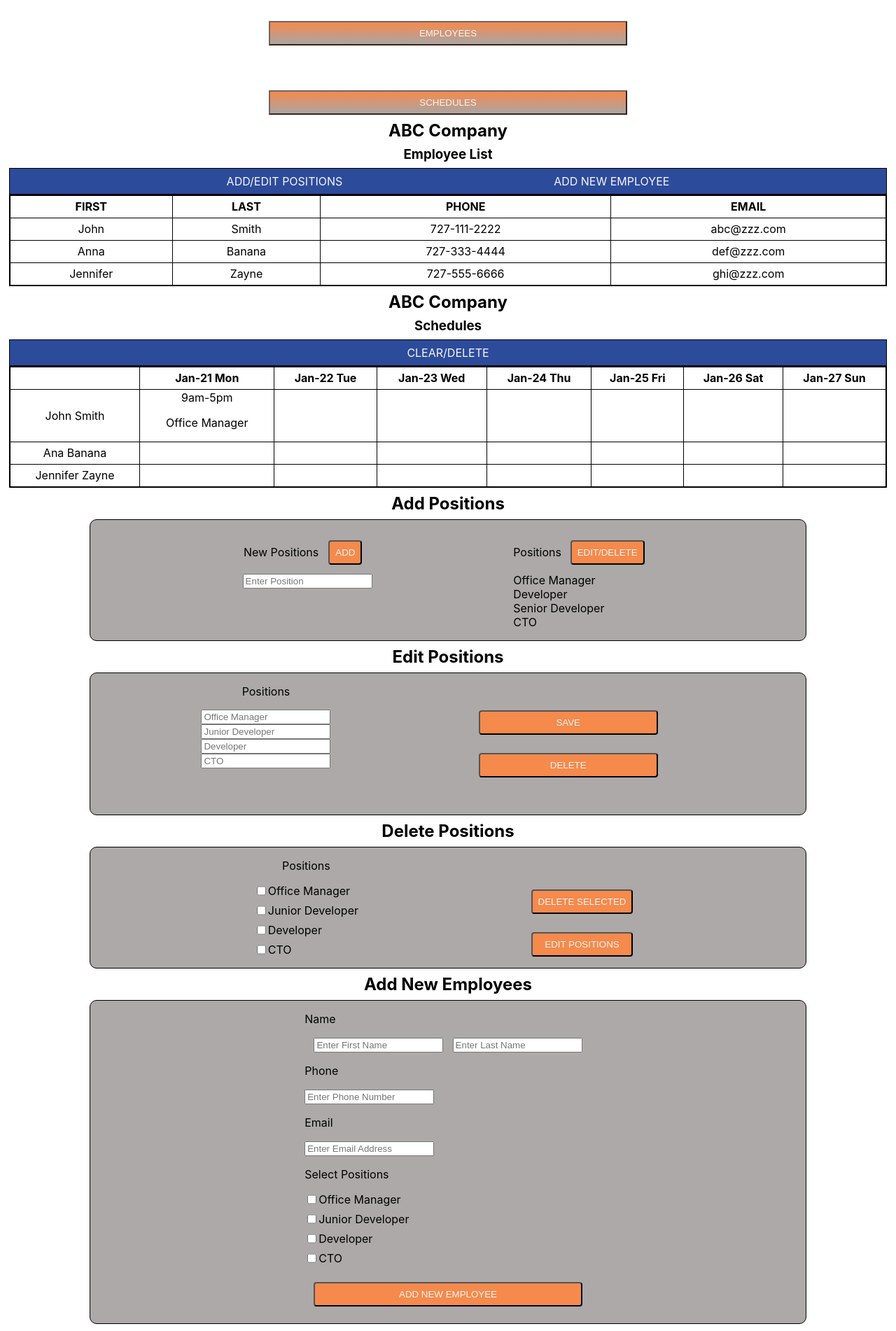
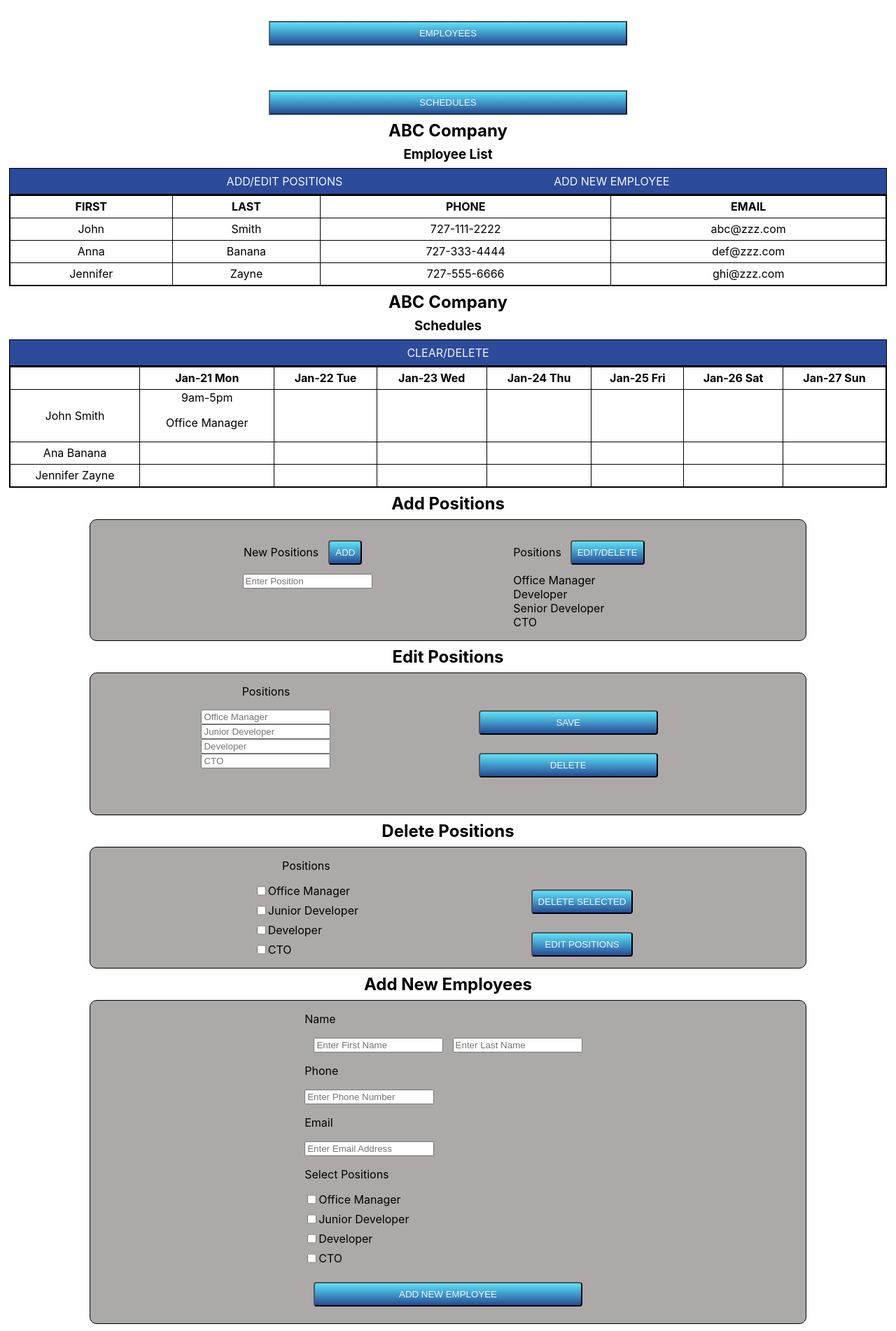
Before and after one commit to StPeteFrank/schedulequik, a React (Create React App) app: page / in a window 1280 px wide. Shown: the part 260-2162 px from the top of the page at 70% size. Built offline with nearby package versions, Linux system fonts and the light colour scheme.

Commit message:
Button color updated.

```diff
--- a/src/index.css
+++ b/src/index.css
@@ -22,7 +22,7 @@ code {
 .Tabs {
   display: flex;
   justify-content: space-evenly;
-  background-color: rgb(245, 138, 76);
+  background-image: linear-gradient(rgb(94, 227, 250), rgb(37, 76, 150));
   color: whitesmoke;
   padding: 1vh;
 }
@@ -57,7 +57,7 @@ h3 {
   width: 40vw;
   cursor: pointer;
   border-color: rgba(0, 0, 0, 0.753);
-  background-image: linear-gradient(rgb(245, 138, 76), rgb(170, 165, 165));
+  background-image: linear-gradient(rgb(94, 227, 250), rgb(37, 76, 150));
   color: whitesmoke;
 }
 .AddEditTabs {
@@ -147,7 +147,7 @@ td {
 .AddPositionContainer button {
   border-radius: 4px;
   margin: 1vw;
-  background-color: rgb(245, 138, 76);
+  background-image: linear-gradient(rgb(94, 227, 250), rgb(37, 76, 150));
   color: whitesmoke;
 }
 .AddButton {
@@ -191,7 +191,7 @@ button {
 .EditPositionContainer button {
   border-radius: 4px;
   margin: 1vw;
-  background-color: rgb(245, 138, 76);
+  background-image: linear-gradient(rgb(94, 227, 250), rgb(37, 76, 150));
   width: 20vw;
 }
 .EditPositionsButtons {
@@ -212,7 +212,7 @@ button {
 .DeletePositionContainer button {
   border-radius: 4px;
   margin: 1vw;
-  background-color: rgb(245, 138, 76);
+  background-image: linear-gradient(rgb(94, 227, 250), rgb(37, 76, 150));
 }
 .DeletePositionsButtons {
   display: flex;
@@ -246,7 +246,7 @@ button {
 .AddNewEmployeeContainer button {
   border-radius: 4px;
   margin: 1vw;
-  background-color: rgb(245, 138, 76);
+  background-image: linear-gradient(rgb(94, 227, 250), rgb(37, 76, 150));
 }
 .AddNewEmployee {
   font-display: flex;
@@ -264,7 +264,7 @@ button {
   border-radius: 4px;
   margin-top: 3vh;
   margin-bottom: 3vh;
-  background-color: rgb(245, 138, 76);
+  background-image: linear-gradient(rgb(94, 227, 250), rgb(37, 76, 150));
   padding: 1vh;
   width: 30vw;
 }
@@ -280,7 +280,7 @@ button {
 .QuikShiftAddContainer button {
   border-radius: 4px;
   margin: 1vw;
-  background-color: rgb(245, 138, 76);
+  background-image: linear-gradient(rgb(94, 227, 250), rgb(37, 76, 150));
   width: 20vw;
   height: 4vh;
 }
@@ -335,7 +335,7 @@ button {
 .QuikShiftEditContainer button {
   border-radius: 4px;
   margin: 1vw;
-  background-color: rgb(245, 138, 76);
+  background-image: linear-gradient(rgb(94, 227, 250), rgb(37, 76, 150));
   width: 15vw;
   height: 4vh;
 }
@@ -364,7 +364,7 @@ button {
 }
 .ClearDeleteContainer button {
   border-radius: 4px;
-  background-color: rgb(245, 138, 76);
+  background-image: linear-gradient(rgb(94, 227, 250), rgb(37, 76, 150));
   width: 20vw;
   height: 4vh;
   margin: 4vh;
```
